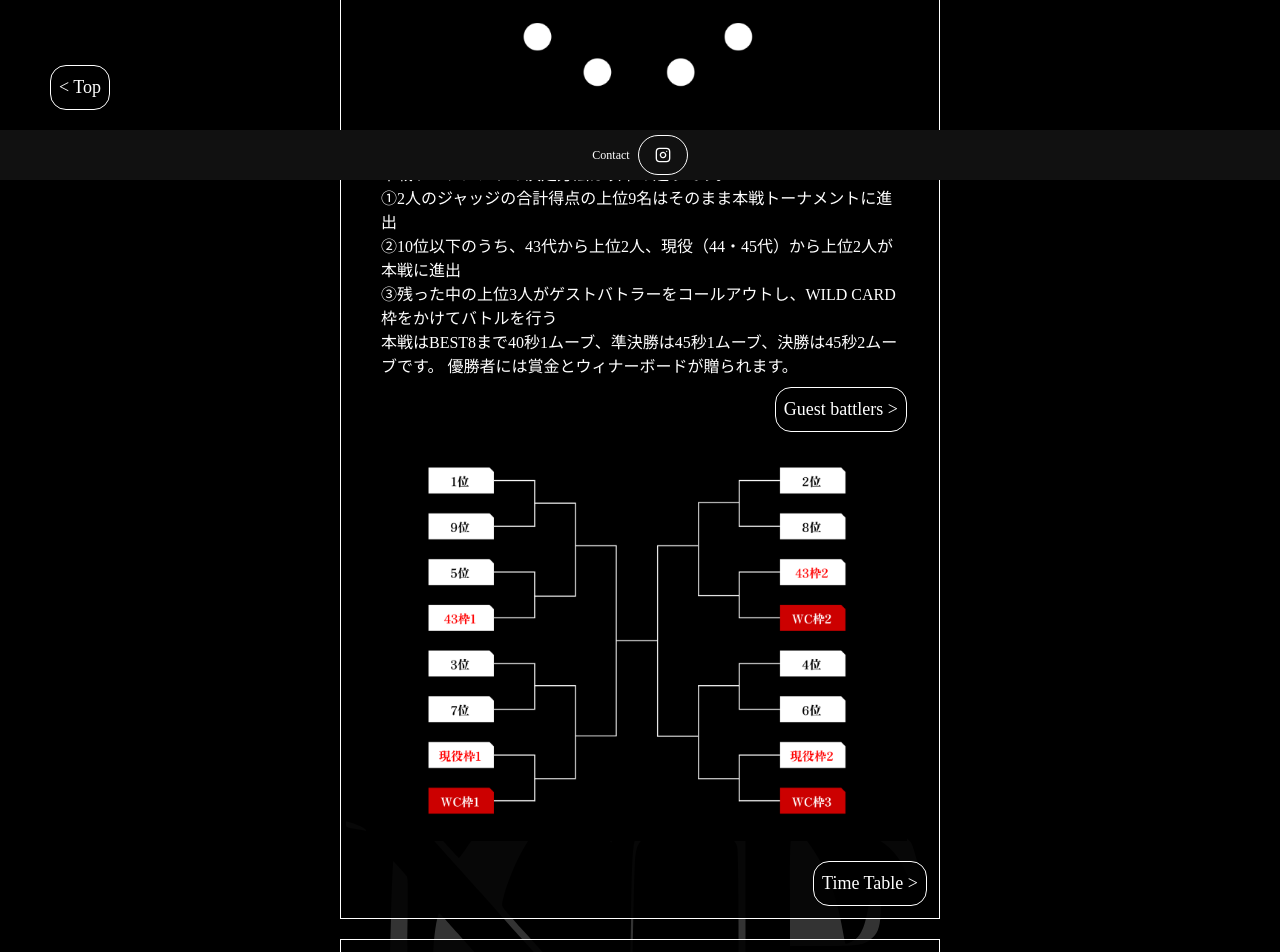
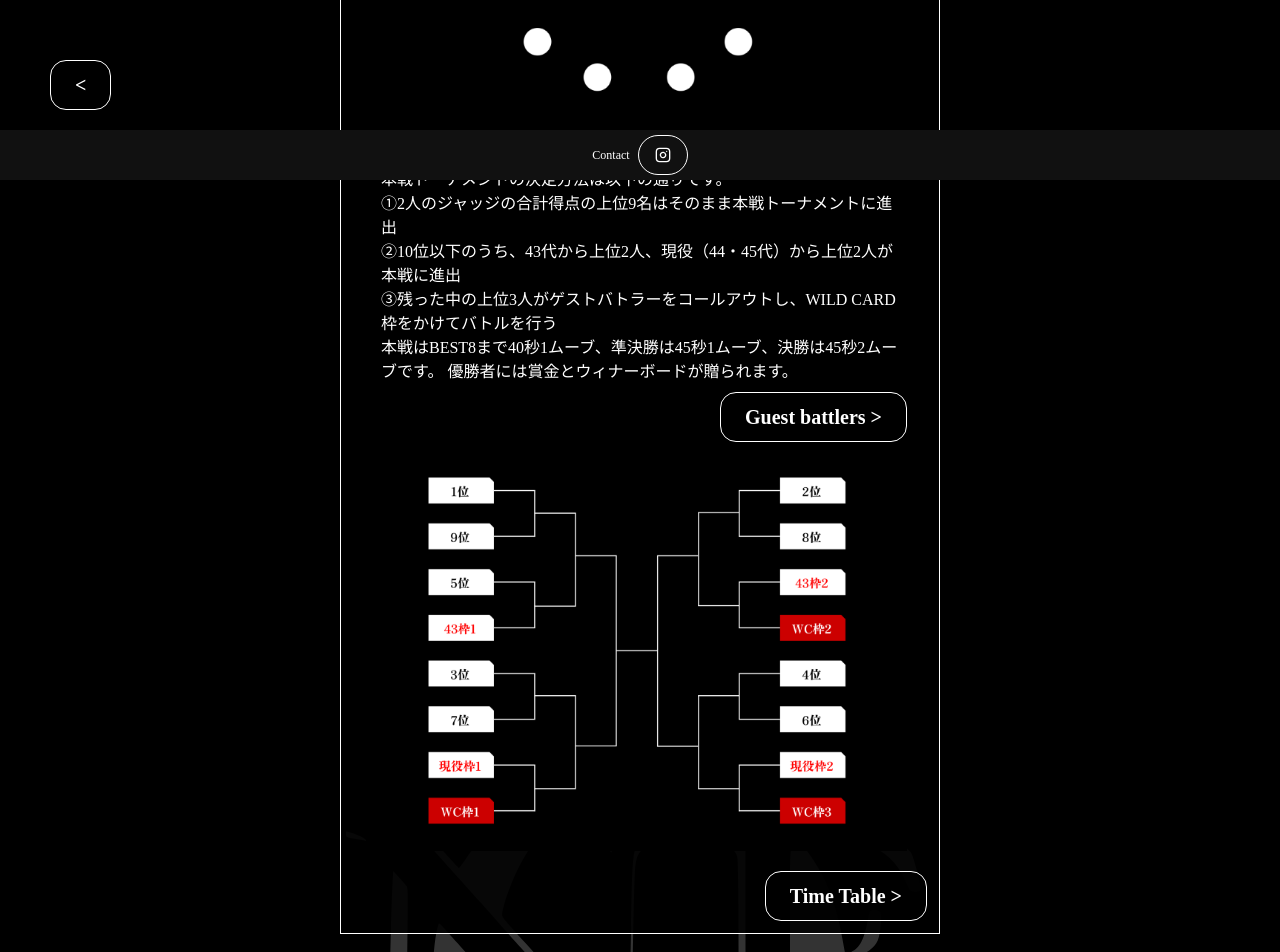
Before and after one commit to PlusF/nexus-over, a Next.js app: page /contents in a window 1280 px wide. Shown: the part 620-1572 px from the top of the page. Built offline with nearby package versions, Linux system fonts and the light colour scheme; a web font is replaced by a local one.

Commit message:
fix button style

```diff
--- a/components/box.tsx
+++ b/components/box.tsx
@@ -59,7 +59,7 @@ function NeoBoxWithButton(props: NeoBoxWithButtonProps) {
             <NeoBox title={props.title}>
                 {props.children}
                 <Box height={5}></Box>
-                <RoundedButtonRight href={props.href} linkText={linkText} />
+                <RoundedButtonRight href={props.href}>{linkText}</RoundedButtonRight>
             </NeoBox>
         </ScrollOnce>
     );
--- a/components/button.tsx
+++ b/components/button.tsx
@@ -1,37 +1,32 @@
-import { Box, BoxProps, HStack, LinkBox, LinkOverlay, Spacer } from '@chakra-ui/react';
+import { Button, ButtonProps, HStack, Spacer } from '@chakra-ui/react';
 
 import Link from 'next/link';
 
-interface ButtonProps extends BoxProps {
+interface RoundedButtonProps extends ButtonProps {
     href: string;
-    linkText: string;
     fixed?: boolean;
 }
 
-function RoundedButton(props: ButtonProps) {
+function RoundedButton(props: RoundedButtonProps) {
     return (
-        <LinkBox
-            size="lg"
+        <Button
+            as={Link}
+            fontSize={'xl'}
             color="white"
             borderColor={'white'}
             borderWidth={'1px'}
             backgroundColor={'#000000bb'}
-            p="2"
+            p="6"
             rounded="2xl"
             position={props.fixed ? 'fixed' : 'relative'}
             {...props}
         >
             {props.children}
-            <Box fontSize="lg">
-                <LinkOverlay as={Link} href={props.href}>
-                    {props.linkText}
-                </LinkOverlay>
-            </Box>
-        </LinkBox>
+        </Button>
     );
 }
 
-function RoundedButtonRight(props: ButtonProps) {
+function RoundedButtonRight(props: RoundedButtonProps) {
     return (
         <HStack>
             <Spacer />
@@ -42,7 +37,11 @@ function RoundedButtonRight(props: ButtonProps) {
 
 function TopButton(props: { href?: string }) {
     const href = props.href || '/';
-    return <RoundedButton href={href} linkText="< Top" fixed left="50" bottom="70" />;
+    return (
+        <RoundedButton href={href} fixed left="50" bottom="70">
+            &lt;
+        </RoundedButton>
+    );
 }
 
 export { RoundedButton, RoundedButtonRight, TopButton };
--- a/components/motion.tsx
+++ b/components/motion.tsx
@@ -1,9 +1,25 @@
 import { chakra, shouldForwardProp } from '@chakra-ui/react';
-import { isValidMotionProp, motion } from 'framer-motion';
+import { Variants, isValidMotionProp, motion } from 'framer-motion';
 
 const ChakraBox = chakra(motion.div, {
     shouldForwardProp: (prop) => isValidMotionProp(prop) || shouldForwardProp(prop),
 });
+
+const cardVariants: Variants = {
+    offscreen: {
+        x: -800,
+        visibility: 'hidden',
+    },
+    onscreen: {
+        x: 0,
+        visibility: 'visible',
+        transition: {
+            type: 'spring',
+            damping: 20,
+            duration: 0.3,
+        },
+    },
+};
 
 function ScrollOnce(props: { children: React.ReactNode }) {
     return (
@@ -13,7 +29,7 @@ function ScrollOnce(props: { children: React.ReactNode }) {
             viewport={{ once: true, amount: 0.2 }}
             style={{ width: '100%', height: '100%' }}
         >
-            {props.children}
+            <motion.div variants={cardVariants}>{props.children}</motion.div>
         </motion.div>
     );
 }
--- a/pages/contents.tsx
+++ b/pages/contents.tsx
@@ -32,7 +32,9 @@ export default function Contents() {
                         <Text fontSize="md" px="2">
                             予選は10人程度のサイファー形式で行い、40秒1ムーブでジャッジに得点をつけてもらいます。
                         </Text>
-                        <RoundedButtonRight href="casts#judge" linkText="Judges >" mt="2" />
+                        <RoundedButtonRight href="casts#judge" mt="2">
+                            Judges &gt;
+                        </RoundedButtonRight>
                         <Img src="battle-rule1.png" alt="battle rule" mt="2" />
                     </NeoBox>
                     <NeoBox title="本戦トーナメント" noBorder smaller>
@@ -49,10 +51,14 @@ export default function Contents() {
                             本戦はBEST8まで40秒1ムーブ、準決勝は45秒1ムーブ、決勝は45秒2ムーブです。
                             優勝者には賞金とウィナーボードが贈られます。
                         </Text>
-                        <RoundedButtonRight href="casts#gb" linkText="Guest battlers >" mt="2" />
+                        <RoundedButtonRight href="casts#gb" mt="2">
+                            Guest battlers &gt;
+                        </RoundedButtonRight>
                         <Img src="battle-rule2.png" alt="battle rule" mt="2" />
                     </NeoBox>
-                    <RoundedButtonRight href="location#timetable" linkText="Time Table >" />
+                    <RoundedButtonRight href="location#timetable">
+                        Time Table &gt;
+                    </RoundedButtonRight>
                 </NeoBox>
                 <NeoBox title="Showcases">
                     <Showcase
@@ -121,7 +127,9 @@ export default function Contents() {
                         img="nifTy.jpg"
                         member={['45th', 'House', 'カラシ', '45th', 'House', 'ネコバス']}
                     />
-                    <RoundedButtonRight href="location#timetable" linkText="Time Table >" />
+                    <RoundedButtonRight href="location#timetable">
+                        Time Table &gt;
+                    </RoundedButtonRight>
                 </NeoBox>
             </Box>
             <TopButton />
--- a/pages/entry.tsx
+++ b/pages/entry.tsx
@@ -318,9 +318,9 @@ export default function Entry() {
                 <AudienceEntry />
             </Box>
             <Box h={10}></Box>
-            <RoundedButton href="/battle-entrylist" linkText="Battle Entry List >" />
+            <RoundedButton href="/battle-entrylist">Battle Entry List &gt;</RoundedButton>
             <Box h={10}></Box>
-            <RoundedButton href="/audience-entrylist" linkText="観覧 Entry List >" />
+            <RoundedButton href="/audience-entrylist">Audience Entry List &gt;</RoundedButton>
             <TopButton />
         </>
     );
--- a/pages/location.tsx
+++ b/pages/location.tsx
@@ -1,7 +1,7 @@
-import { NeoBox } from '@/components/box';
 import { RoundedButtonRight, TopButton } from '@/components/button';
 import { AspectRatio, Box, Center, Heading, Text, VStack } from '@chakra-ui/react';
 
+import { NeoBox } from '@/components/box';
 import { NormalLogo } from '@/components/logo';
 import { TimeTableBox } from '@/components/timetablebox';
 
@@ -56,7 +56,7 @@ export default function Location() {
                         <TimeTableBox time="19:30" content="Close" />
                     </VStack>
                 </Center>
-                <RoundedButtonRight href="contents" linkText="Contents >" />
+                <RoundedButtonRight href="contents">Contents &gt;</RoundedButtonRight>
             </NeoBox>
             <TopButton />
         </>
```
Also changed, not shown: 1 other file (tests, documents, lock files or other folders).
